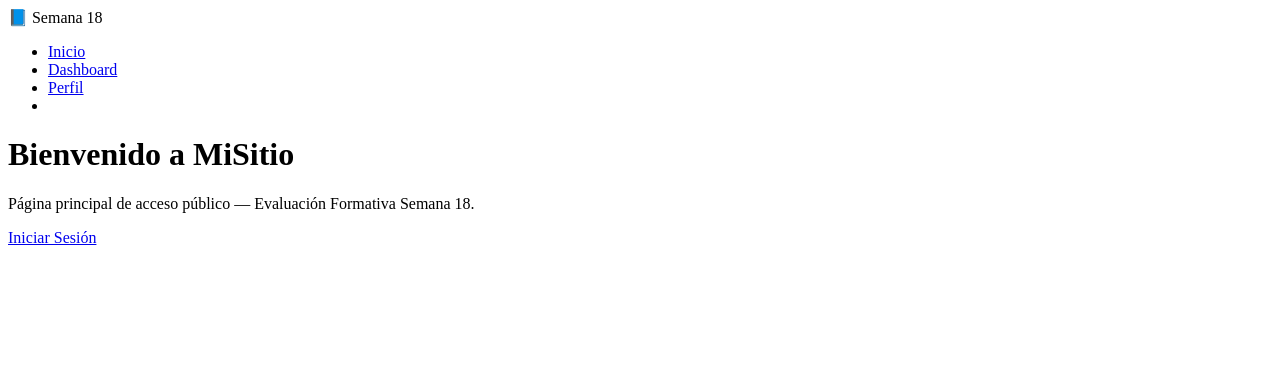
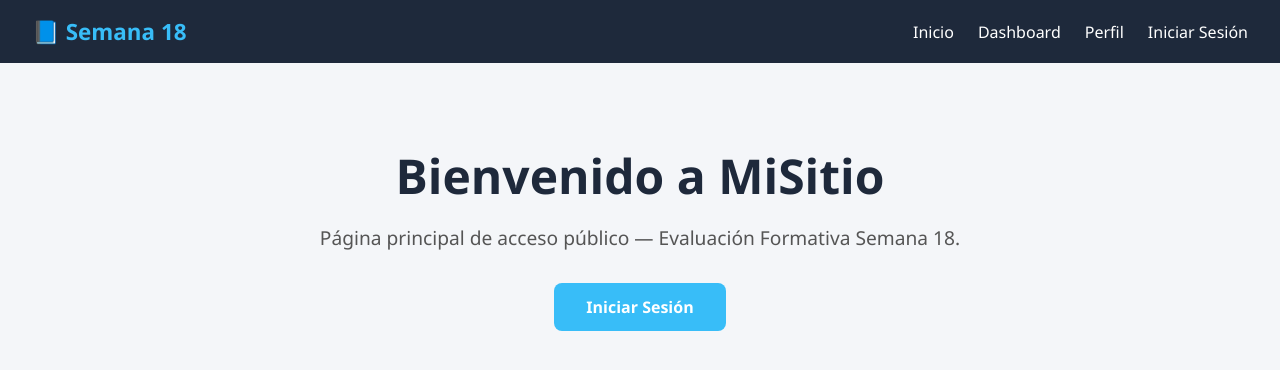
Before and after one commit to antonio8866899-max/semana18-login, a plain HTML site: page index.html in a window 1280 px wide. Drawn offline with Linux system fonts and the light colour scheme; the site is published under a folder, as on GitHub Pages, so addresses that start at the root find nothing.

Commit message:
Add files via upload

```diff
--- a/dashboard.html
+++ b/dashboard.html
@@ -4,17 +4,17 @@
     <meta charset="UTF-8">
     <meta name="viewport" content="width=device-width, initial-scale=1.0">
     <title>Dashboard | Semana 18 - Formativa</title>
-    <link rel="stylesheet" href="/css/styles.css">
-    <script src="/js/auth.js"></script>
+    <link rel="stylesheet" href="css/styles.css">
+    <script src="js/auth.js"></script>
     <script>protegerPagina();</script>
 </head>
 <body>
     <nav class="navbar">
         <div class="logo">📘 Semana 18</div>
         <ul class="nav-links">
-            <li><a href="/index.html">Inicio</a></li>
-            <li><a href="/dashboard.html">Dashboard</a></li>
-            <li><a href="/perfil.html">Perfil</a></li>
+            <li><a href="index.html">Inicio</a></li>
+            <li><a href="dashboard.html">Dashboard</a></li>
+            <li><a href="perfil.html">Perfil</a></li>
             <li><a href="#" onclick="cerrarSesion()">Cerrar Sesión</a></li>
         </ul>
     </nav>
--- a/index.html
+++ b/index.html
@@ -4,16 +4,16 @@
     <meta charset="UTF-8">
     <meta name="viewport" content="width=device-width, initial-scale=1.0">
     <title>Inicio | Semana 18 - Formativa</title>
-    <!-- Ruta corregida con / al inicio -->
-    <link rel="stylesheet" href="/css/styles.css">
+    <!-- Ruta sin barra al inicio -->
+    <link rel="stylesheet" href="css/styles.css">
 </head>
 <body>
     <nav class="navbar">
         <div class="logo">📘 Semana 18</div>
         <ul class="nav-links">
-            <li><a href="/index.html">Inicio</a></li>
-            <li><a href="/dashboard.html">Dashboard</a></li>
-            <li><a href="/perfil.html">Perfil</a></li>
+            <li><a href="index.html">Inicio</a></li>
+            <li><a href="dashboard.html">Dashboard</a></li>
+            <li><a href="perfil.html">Perfil</a></li>
             <li id="nav-auth"></li>
         </ul>
     </nav>
@@ -21,10 +21,10 @@
     <main class="hero">
         <h1>Bienvenido a MiSitio</h1>
         <p>Página principal de acceso público — Evaluación Formativa Semana 18.</p>
-        <a href="/login.html" class="btn-primary">Iniciar Sesión</a>
+        <a href="login.html" class="btn-primary">Iniciar Sesión</a>
     </main>
 
-    <!-- Ruta corregida con / al inicio -->
-    <script src="/js/auth.js"></script>
+    <!-- Ruta sin barra al inicio -->
+    <script src="js/auth.js"></script>
 </body>
 </html>
```
Also changed, not shown: login.html (+2 -2 lines), perfil.html (+5 -5 lines).
